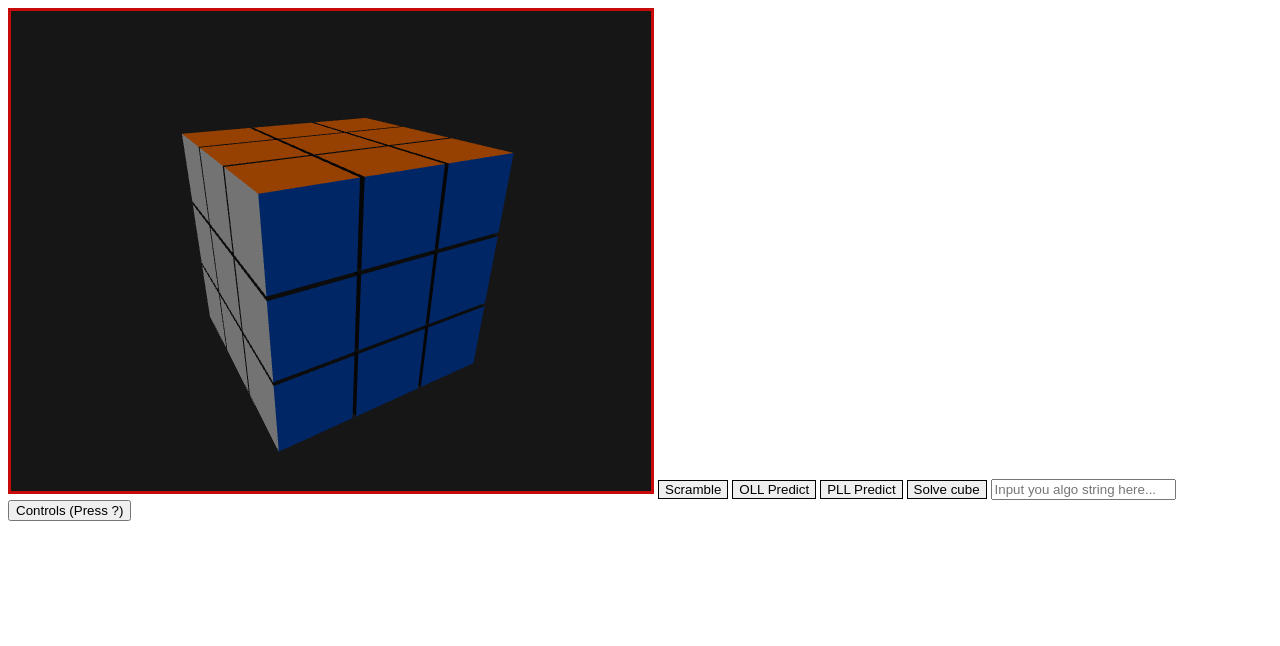
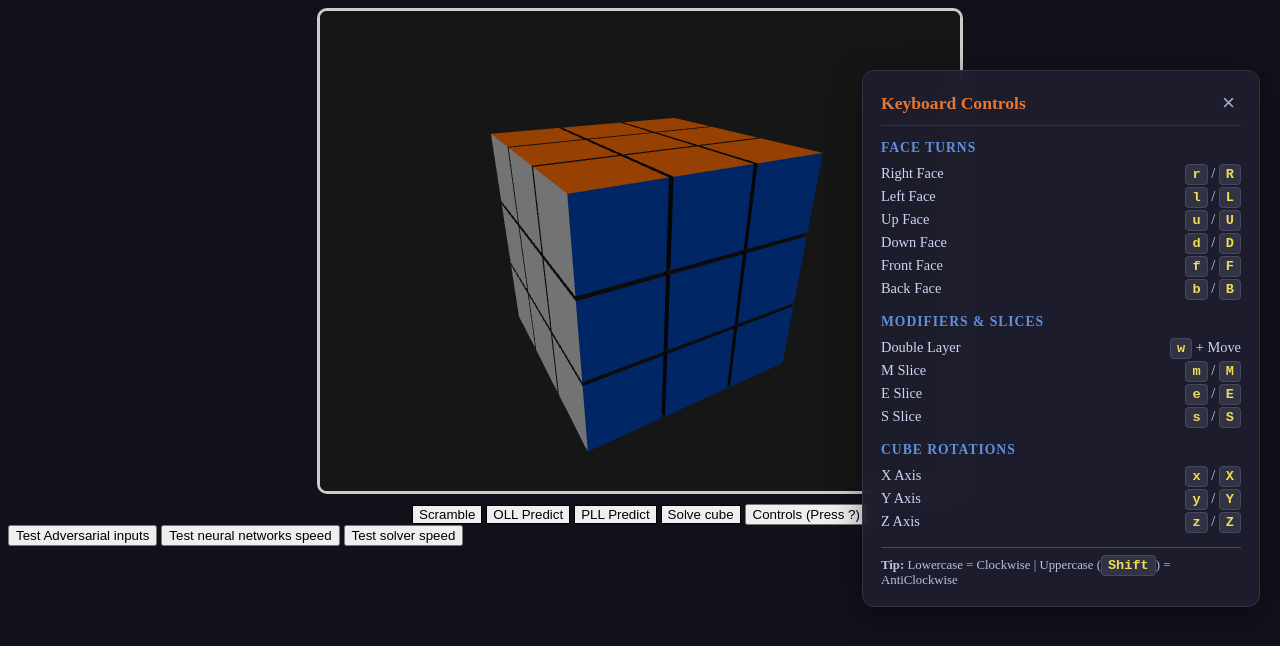
Before and after one commit to a-cheema-94/rubik-s-cube-project, a website built with Vite: page front_end/index.html in a window 1280 px wide. Built offline with nearby package versions, Linux system fonts and the light colour scheme; animation ran at ten frames a second; what @tensorflow/tfjs would draw is missing.

Commit message:
Took away input testing element and did some CSS.

```diff
--- a/front_end/index.html
+++ b/front_end/index.html
@@ -14,10 +14,13 @@
     <link rel="stylesheet" href="style.css">
   </head>
   <body>
+
+    <div class="outer-flex-container">
+
       <canvas
         height="480"
         width="640"
-      style="border: 3px solid rgb(199, 10, 10)"
+        style="border: 3px solid rgb(207, 203, 203); border-radius: 10px;"
       ></canvas>
 
       <!-- <div class="mode-selector">
@@ -31,6 +34,7 @@
           </button>
         </div>
       </div> -->
+      <div class="buttons-flex-container">
 
         <button
           height="50"
@@ -59,11 +63,13 @@
           style="border: 1px solid black;"
           id="btn-solve-cube"
         >Solve cube</button>
-    <input id="algo-string-input" type="text" placeholder="Input you algo string here..."/>
+        <!-- <input id="algo-string-input" type="text" placeholder="Input you algo string here..."/> -->
 
         <button id="controls-toggle-btn" class="hud-btn" title="Toggle Controls Help">
           Controls <span class="shortcut-hint">(Press ?)</span>
         </button>
+      </div>
+    </div>
 
 
 <!-- todo => toggle solution card when not needed -->
@@ -90,7 +96,7 @@
 
 
 
-    <div id="controls-panel" class="controls-panel hidden">
+    <div id="controls-panel" class="controls-panel">
       <div class="panel-header">
         <h3>Keyboard Controls</h3>
         <button id="close-controls-btn" class="close-btn">&times;</button>
@@ -171,10 +177,10 @@
 
 
 <!-- TESTING -->
-  <!-- <button id="btn-testing-adverse">Test Adversarial inputs</button>
+  <button id="btn-testing-adverse">Test Adversarial inputs</button>
 
 
   <button id="btn-testing-nn">Test neural networks speed</button>
-  <button id="btn-testing-solver">Test solver speed</button> -->
+  <button id="btn-testing-solver">Test solver speed</button>
   </body>
 </html>
--- a/front_end/src/index.js
+++ b/front_end/src/index.js
@@ -243,15 +243,15 @@ pllBtn.addEventListener("click", async () => {
 
 // using algo strings to initiate moves.
 
-const algoStringInput = document.getElementById("algo-string-input");
+// const algoStringInput = document.getElementById("algo-string-input");
 
-algoStringInput.addEventListener("keydown", (e) => {
-  if (e.key === "Enter") {
-    // call function
-    console.log("PRESSED ENTER IN INPUT FIELD: ", algoStringInput.value);
-    playAlgorithm(algoStringInput.value, myStateCube, syncVisualCubeToState, cubies, scene, currAppState)
-  }
-})
+// algoStringInput.addEventListener("keydown", (e) => {
+//   if (e.key === "Enter") {
+//     // call function
+//     console.log("PRESSED ENTER IN INPUT FIELD: ", algoStringInput.value);
+//     playAlgorithm(algoStringInput.value, myStateCube, syncVisualCubeToState, cubies, scene, currAppState)
+//   }
+// })
 
 
 // solve cube button
--- a/front_end/style.css
+++ b/front_end/style.css
@@ -1,6 +1,24 @@
 .hidden {
   display: none;
 }
+
+body {
+  background-color: #11111b;
+}
+
+
+.outer-flex-container {
+  display: flex;
+  flex-direction: column;
+  align-items: center;
+  gap: 10px;
+}
+
+button {
+
+}
+
+.buttons-flex-container {}
 
 /* Panel Base */
 .controls-panel {
```
Lines whose indentation alone changed are shown as unchanged.
